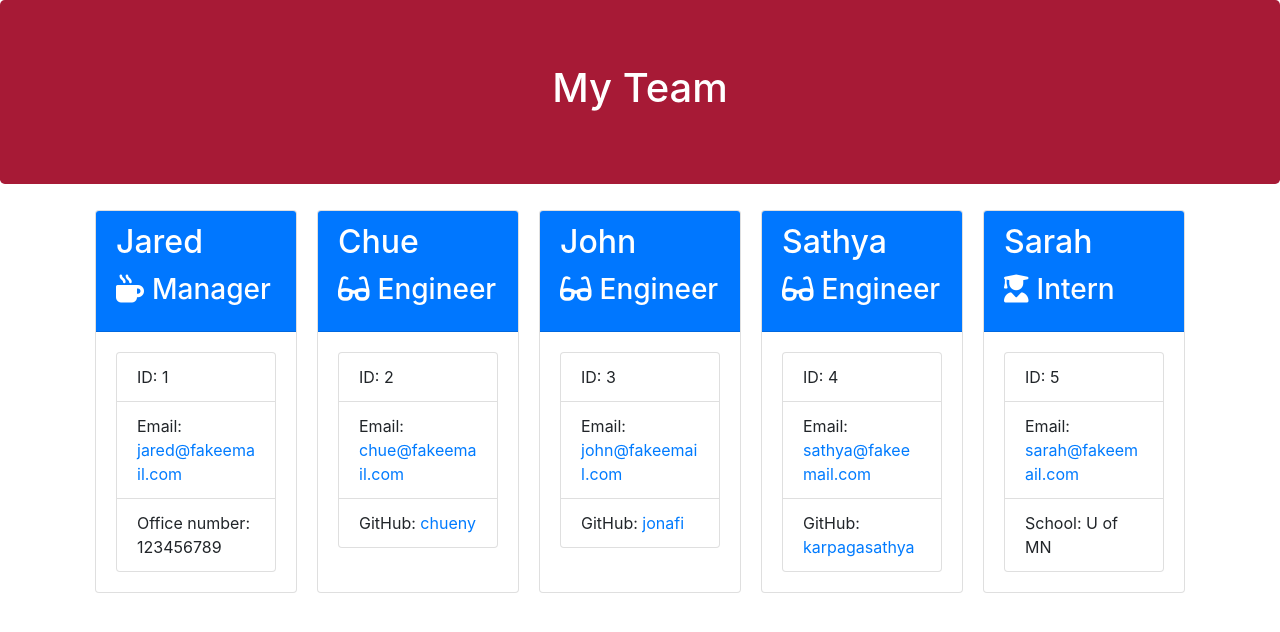
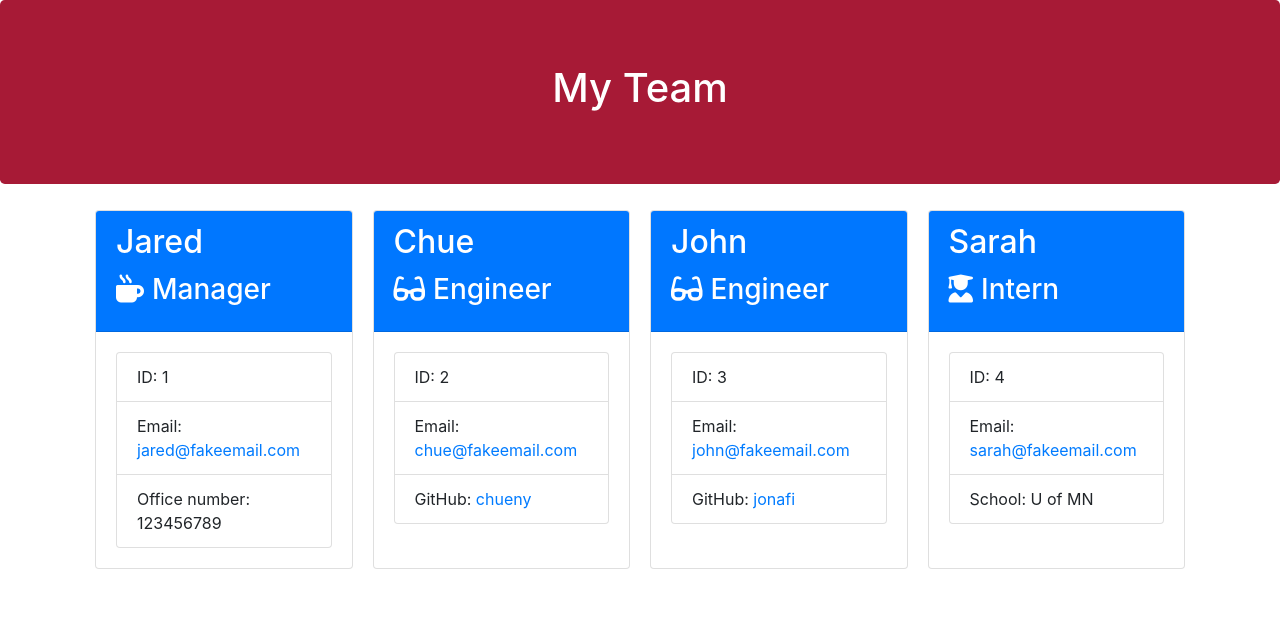
Before and after one commit to pangsua26/homework10_employeeSummary, a website: page output/team.html in a window 1280 px wide. Drawn offline with nearby package versions, Linux system fonts and the light colour scheme.

Commit message:
updated readme

```diff
--- a/output/team.html
+++ b/output/team.html
@@ -64,25 +64,12 @@
 </div>
 <div class="card employee-card">
     <div class="card-header">
-        <h2 class="card-title">Sathya</h2>
-        <h3 class="card-title"><i class="fas fa-glasses mr-2"></i>Engineer</h3>
-    </div>
-    <div class="card-body">
-        <ul class="list-group">
-            <li class="list-group-item">ID: 4</li>
-            <li class="list-group-item">Email: <a href="mailto:sathya@fakeemail.com">sathya@fakeemail.com</a></li>
-            <li class="list-group-item">GitHub: <a href="https://github.com/karpagasathya" target="_blank" rel="noopener noreferrer">karpagasathya</a></li>
-        </ul>
-    </div>
-</div>
-<div class="card employee-card">
-    <div class="card-header">
         <h2 class="card-title">Sarah</h2>
         <h3 class="card-title"><i class="fas fa-user-graduate mr-2"></i>Intern</h3>
     </div>
     <div class="card-body">
         <ul class="list-group">
-            <li class="list-group-item">ID: 5</li>
+            <li class="list-group-item">ID: 4</li>
             <li class="list-group-item">Email: <a href="mailto:sarah@fakeemail.com">sarah@fakeemail.com</a></li>
             <li class="list-group-item">School: U of MN</li>
         </ul>
```
Also changed, not shown: README.md, assets/teamImage.png (added).
